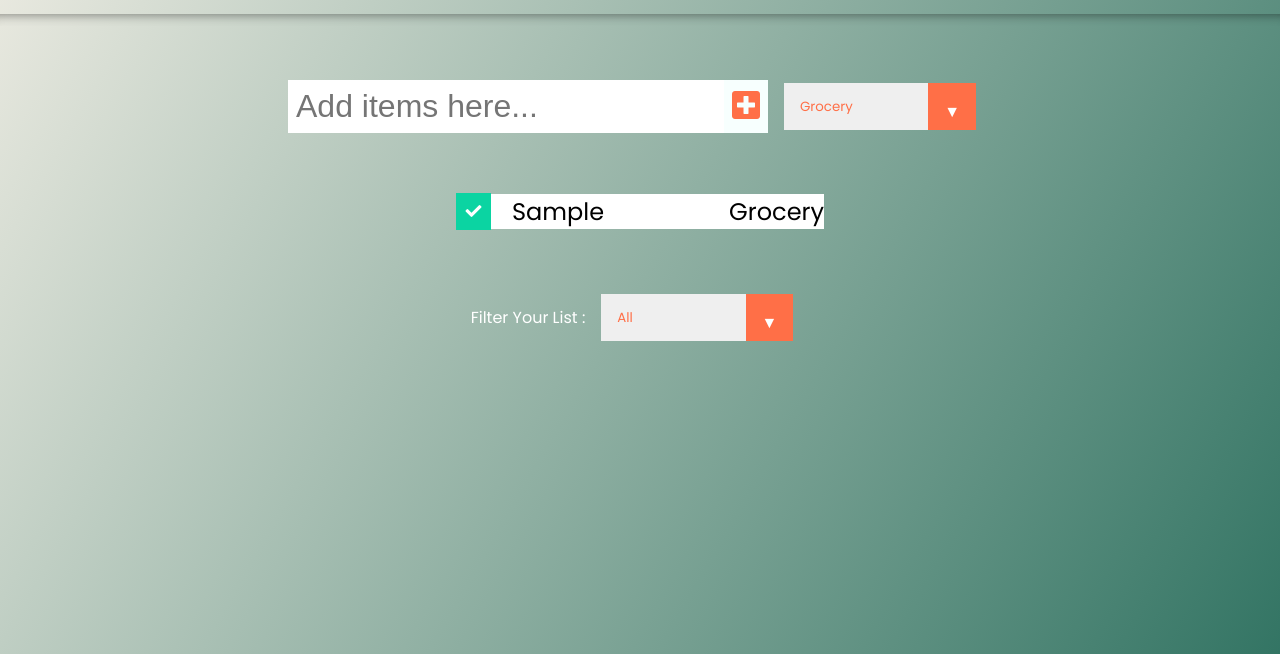
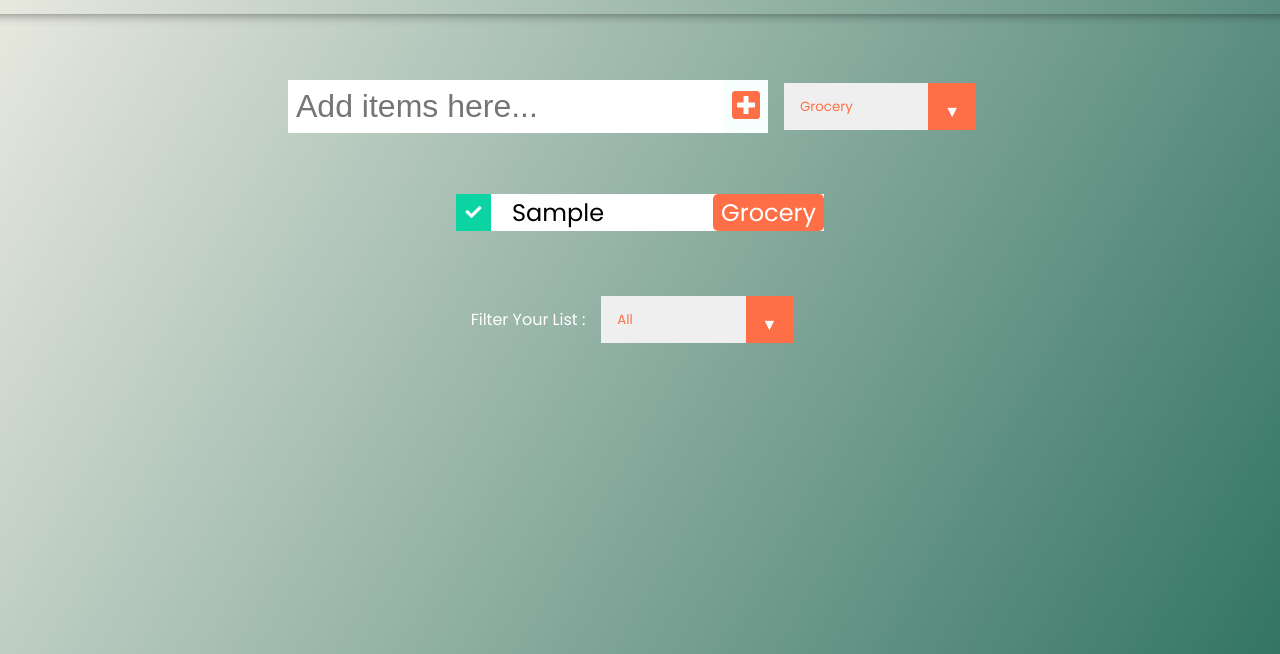
Before and after one commit to esraevren/shopList-app, a plain HTML site: page Desktop/shopList-app/index.html in a window 1280 px wide. Both pictures are taken after typing "Sample" into the empty fields and a click on the button 746 px from the left and 252 px from the top of the page. Shown: the part 146-800 px from the top of the page. Drawn offline with Linux system fonts and the light colour scheme.

Commit message:
badge eklendi

```diff
--- a/Desktop/shopList-app/style.css
+++ b/Desktop/shopList-app/style.css
@@ -126,3 +126,14 @@
     cursor: pointer;
     pointer-events: none;
   }
+
+  .badge {
+
+    background-color: #ff6f47;
+    color: white;
+    padding: 1px 8px;
+    text-align: center;
+    border-radius: 5px;
+    margin-right: 0px;
+
+        }
```
